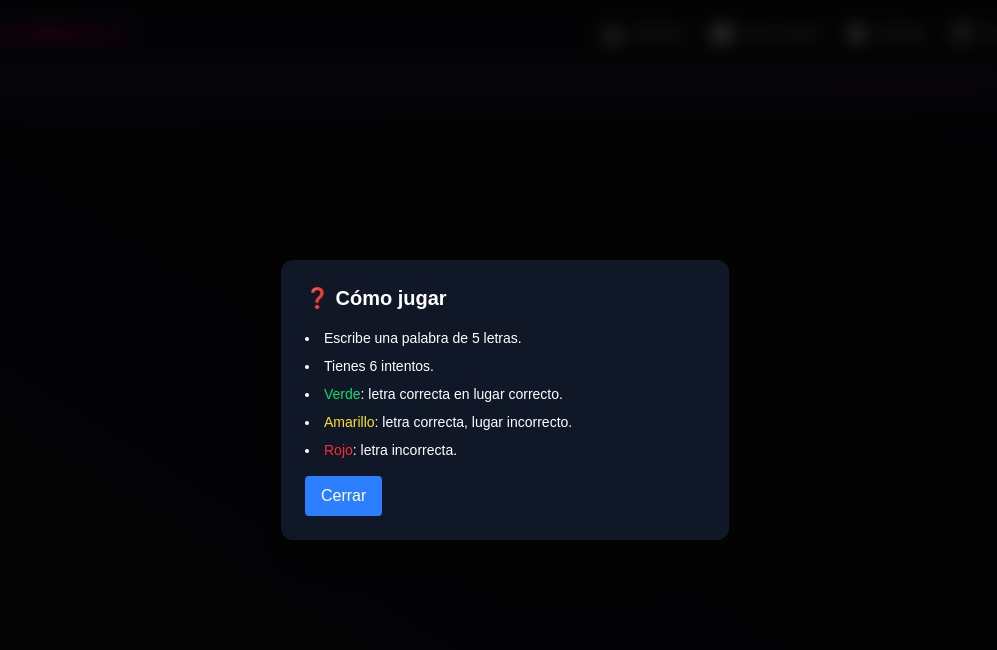
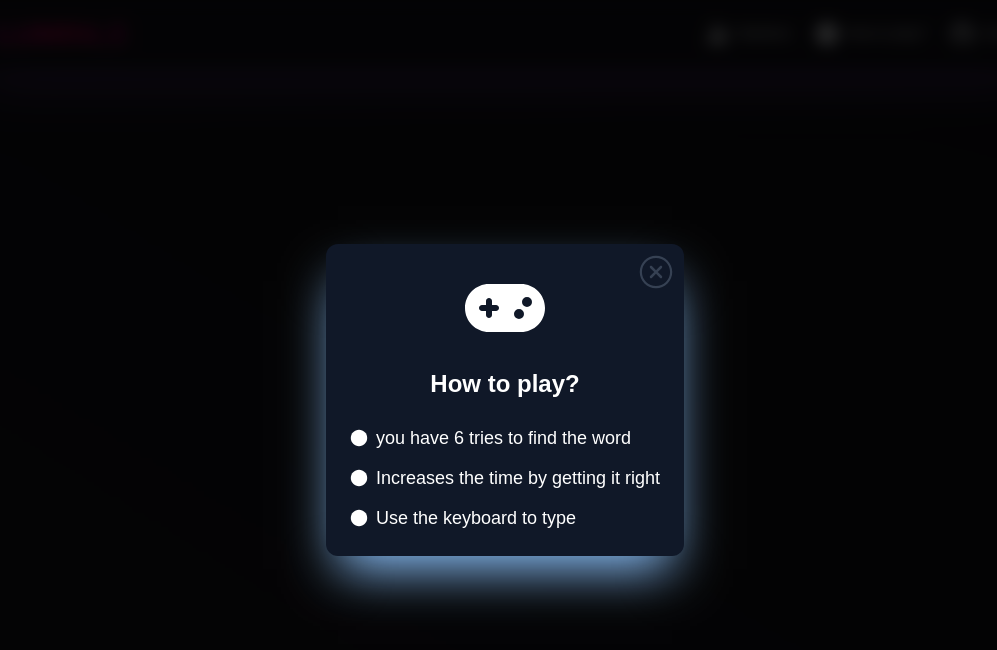
Before and after one commit to Luis3Fernando/Luminle, a React (Vite) app: page / in a window 1280 px wide. Both pictures are taken after a click on the button "How to play?". Shown: the top 650 px of the page, without its empty margins (135-1132 px from the left). Built offline with nearby package versions, Linux system fonts and the light colour scheme; a web font is replaced by a local one.

Commit message:
feat: Header completado

```diff
--- a/src/pages/home/components/Header.tsx
+++ b/src/pages/home/components/Header.tsx
@@ -2,12 +2,13 @@ import { useState } from 'react';
 import { FaGithub } from "react-icons/fa";
 import { IoStatsChart } from "react-icons/io5";
 import { BsFillInfoCircleFill } from "react-icons/bs";
-import { IoSettings } from "react-icons/io5";
 import { SiRedcandlegames } from "react-icons/si";
 import { IoIosCloseCircleOutline } from "react-icons/io";
 import { FaFlag } from "react-icons/fa6";
 import { MdOutlineAccessTimeFilled } from "react-icons/md";
 import { TbCircleLetterLFilled } from "react-icons/tb";
+import { FaGamepad } from "react-icons/fa6";
+import { GiPlainCircle } from "react-icons/gi";
 import * as motion from "motion/react-client";
 
 const ball = {
@@ -18,7 +19,6 @@ const ball = {
 const Header: React.FC = () => {
     const [showStats, setShowStats] = useState(false);
     const [showHowToPlay, setShowHowToPlay] = useState(false);
-    const [showSettings, setShowSettings] = useState(false);
 
     return (
         <>
@@ -40,12 +40,6 @@ const Header: React.FC = () => {
                         className="hover:text-blue-400 transition flex gap-2"
                     >
                         <BsFillInfoCircleFill size={22} /> How to play?
-                    </button>
-                    <button
-                        onClick={() => setShowSettings(true)}
-                        className="hover:text-orange-400 transition flex gap-2"
-                    >
-                        <IoSettings size={22} /> Settings
                     </button>
                     <a
                         href="https://github.com/Luis3Fernando/Luminle"
@@ -72,7 +66,7 @@ const Header: React.FC = () => {
 
                         <div className="bg-gray-900 relative text-white p-6 rounded-xl w-96 max-w-md shadow-2xl shadow-green-300">
                             <SiRedcandlegames className='mx-auto' size={80} />
-                            <h2 className="text-2xl text-center mt-5 font-semibold mb-4">Statistics</h2>
+                            <h2 className="text-2xl text-center mt-5 font-semibold mb-6">Statistics</h2>
                             <p className='flex text-xl items-center gap-2'><TbCircleLetterLFilled /> Right words: ...</p>
                             <p className='flex text-xl items-center gap-2'> <MdOutlineAccessTimeFilled /> Total time: ...</p>
                             <p className='flex text-xl items-center gap-2'><FaFlag /> Record: ...</p>
@@ -88,45 +82,34 @@ const Header: React.FC = () => {
                 </div>
             )}
 
-            {/* Modal: Cómo jugar */}
             {showHowToPlay && (
                 <div className="fixed inset-0 bg-black/80 backdrop-blur-sm flex items-center justify-center z-50">
-                    <div className="bg-gray-900 text-white p-6 rounded-xl w-full max-w-md shadow-2xl">
-                        <h2 className="text-xl font-semibold mb-4">❓ Cómo jugar</h2>
-                        <ul className="list-disc list-inside space-y-2 text-sm">
-                            <li>Escribe una palabra de 5 letras.</li>
-                            <li>Tienes 6 intentos.</li>
-                            <li><span className="text-green-400">Verde</span>: letra correcta en lugar correcto.</li>
-                            <li><span className="text-yellow-300">Amarillo</span>: letra correcta, lugar incorrecto.</li>
-                            <li><span className="text-red-500">Rojo</span>: letra incorrecta.</li>
-                        </ul>
-                        <button
-                            onClick={() => setShowHowToPlay(false)}
-                            className="mt-4 bg-blue-500 hover:bg-blue-600 transition px-4 py-2 rounded text-white"
-                        >
-                            Cerrar
-                        </button>
-                    </div>
+                    <motion.div
+                        initial={{ opacity: 0, scale: 0 }}
+                        animate={{ opacity: 1, scale: 1 }}
+                        transition={{
+                            duration: 0.4,
+                            scale: { type: "spring", visualDuration: 0.4, bounce: 0.5 },
+                        }}
+                        style={ball}>
+
+                        <div className="bg-gray-900 relative text-white p-6 rounded-xl w-96 max-w-max shadow-2xl shadow-blue-300">
+                            <FaGamepad className='mx-auto' size={80} />
+                            <h2 className="text-2xl text-center mt-5 font-semibold mb-6">How to play?</h2>
+                            <p className='flex text-lg items-center gap-2 mb-3'><GiPlainCircle />you have 6 tries to find the word</p>
+                            <p className='flex text-lg items-center gap-2 mb-3'><GiPlainCircle />Increases the time by getting it right</p>
+                            <p className='flex text-lg items-center gap-2'><GiPlainCircle />Use the keyboard to type</p>
+                            <button
+                                onClick={() => setShowHowToPlay(false)}
+                                className="text-gray-700 absolute right-2 top-2 cursor-pointer hover:text-gray-600 transition"
+                            >
+                                <IoIosCloseCircleOutline size={40} />
+                            </button>
+                        </div>
+                    </motion.div>
+
                 </div>
             )}
-
-            {showSettings && (
-                <div className="fixed inset-0 bg-black/80 backdrop-blur-sm flex items-center justify-center z-50">
-                    <div className="bg-gray-900 text-white p-6 rounded-xl w-full max-w-md shadow-2xl">
-                        <h2 className="text-xl font-semibold mb-4">Ajustes</h2>
-                        <p>⚡ Palabras acertadas: ...</p>
-                        <p>🕒 Tiempo total: ...</p>
-                        <p>🏆 Récord: ...</p>
-                        <button
-                            onClick={() => setShowSettings(false)}
-                            className="mt-4 bg-orange-400 hover:bg-orange-600 transition px-4 py-2 rounded text-white"
-                        >
-                            Cerrar
-                        </button>
-                    </div>
-                </div>
-            )}
-
         </>
     );
 };
```
